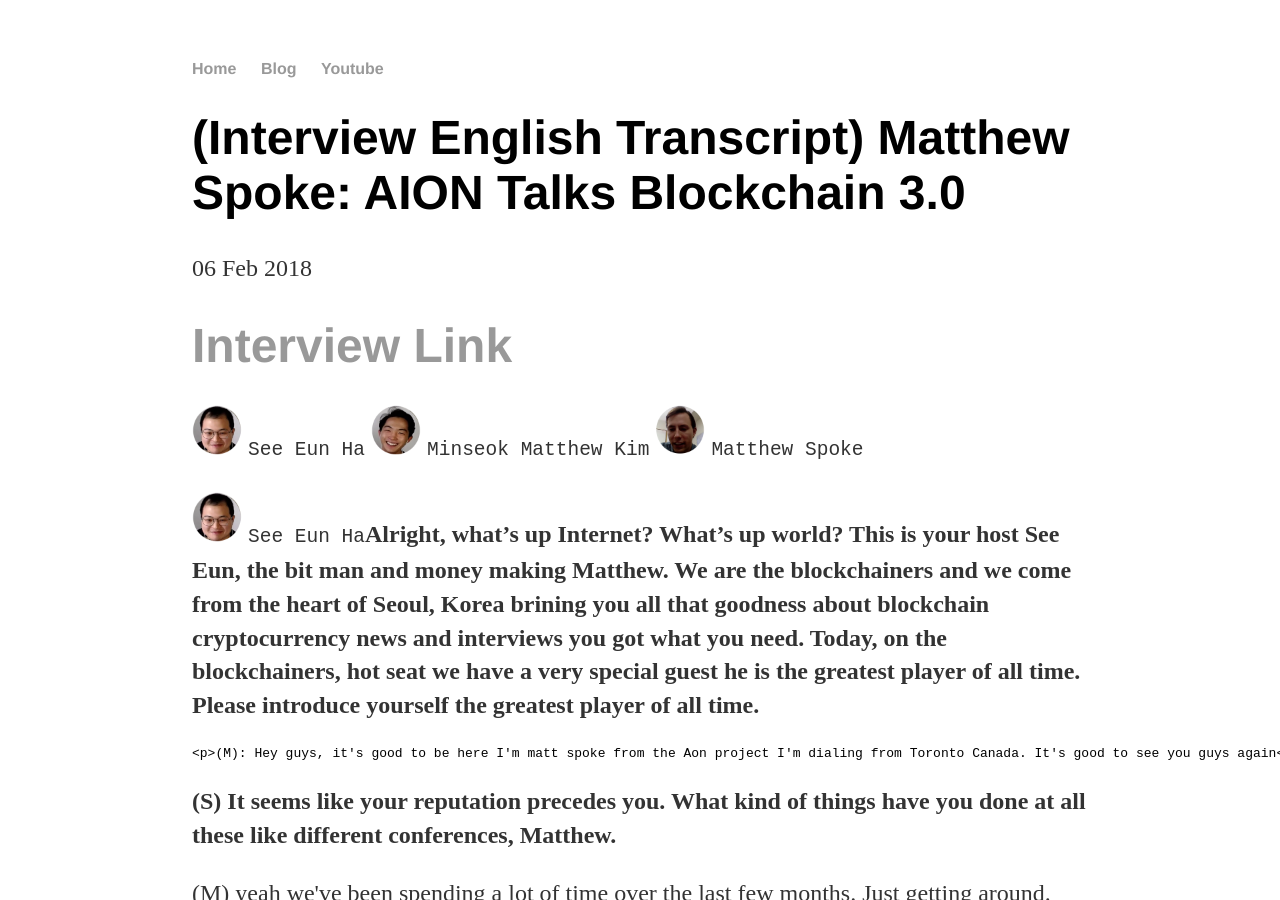
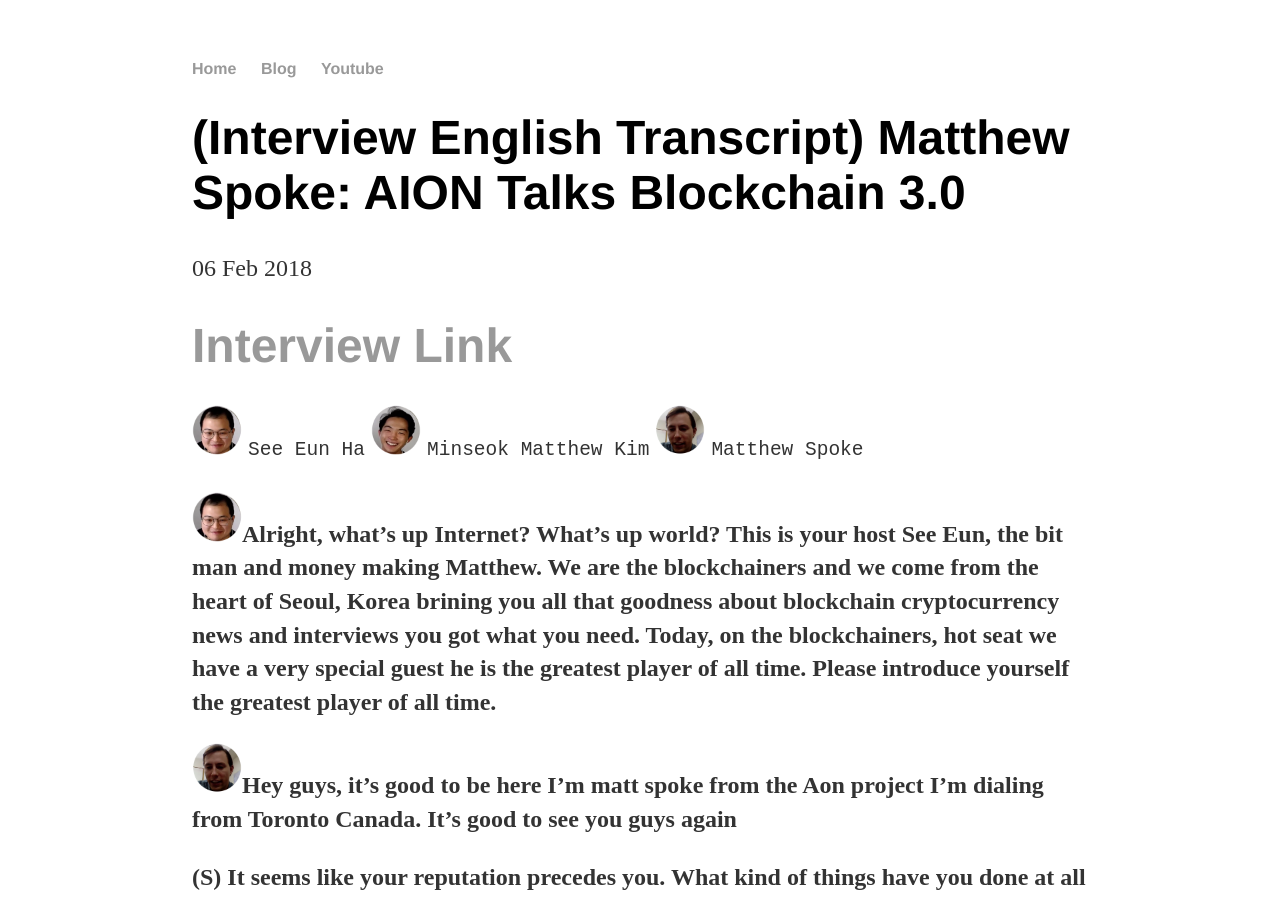
Before and after one commit to matthew-mskim/s3unha.github.io, a Jekyll site: the page built from _posts/2018-02-06-AION-EN.md, in a window 1280 px wide and 900 px high. Built offline with Jekyll 4.4.1, drawn with Linux system fonts in a browser that asks for light colours.

Commit message:
Update 2018-02-06-AION-EN.md

```diff
--- a/_posts/2018-02-06-AION-EN.md
+++ b/_posts/2018-02-06-AION-EN.md
@@ -10,10 +10,10 @@
 <img src="/assets/mmm.png" width="50" height="50" /> `Minseok Matthew Kim`
 <img src="/assets/aion.png" width="50" height="50" /> `Matthew Spoke`
 
-<img src="/assets/seh.png" width="50" height="50" /> `See Eun Ha`**Alright, what's up Internet? What's up world? This is your host See Eun, the bit man and money making Matthew. We are the blockchainers and we come from the heart of Seoul, Korea brining you all that goodness about blockchain cryptocurrency news and interviews you got what you need.
+<img src="/assets/seh.png" width="50" height="50" />**Alright, what's up Internet? What's up world? This is your host See Eun, the bit man and money making Matthew. We are the blockchainers and we come from the heart of Seoul, Korea brining you all that goodness about blockchain cryptocurrency news and interviews you got what you need.
 Today, on the blockchainers, hot seat we have a very special guest he is the greatest player of all time. Please introduce yourself the greatest player of all time.**
 
-	<p>(M): Hey guys, it's good to be here I'm matt spoke from the Aon project I'm dialing from Toronto Canada. It's good to see you guys again</p>
+<img src="/assets/aion.png" width="50" height="50" />**Hey guys, it's good to be here I'm matt spoke from the Aon project I'm dialing from Toronto Canada. It's good to see you guys again**
 
 <p><strong>(S) It seems like your reputation precedes you. What kind of things have you done at all these like different conferences, Matthew.</strong></p>
 
```
